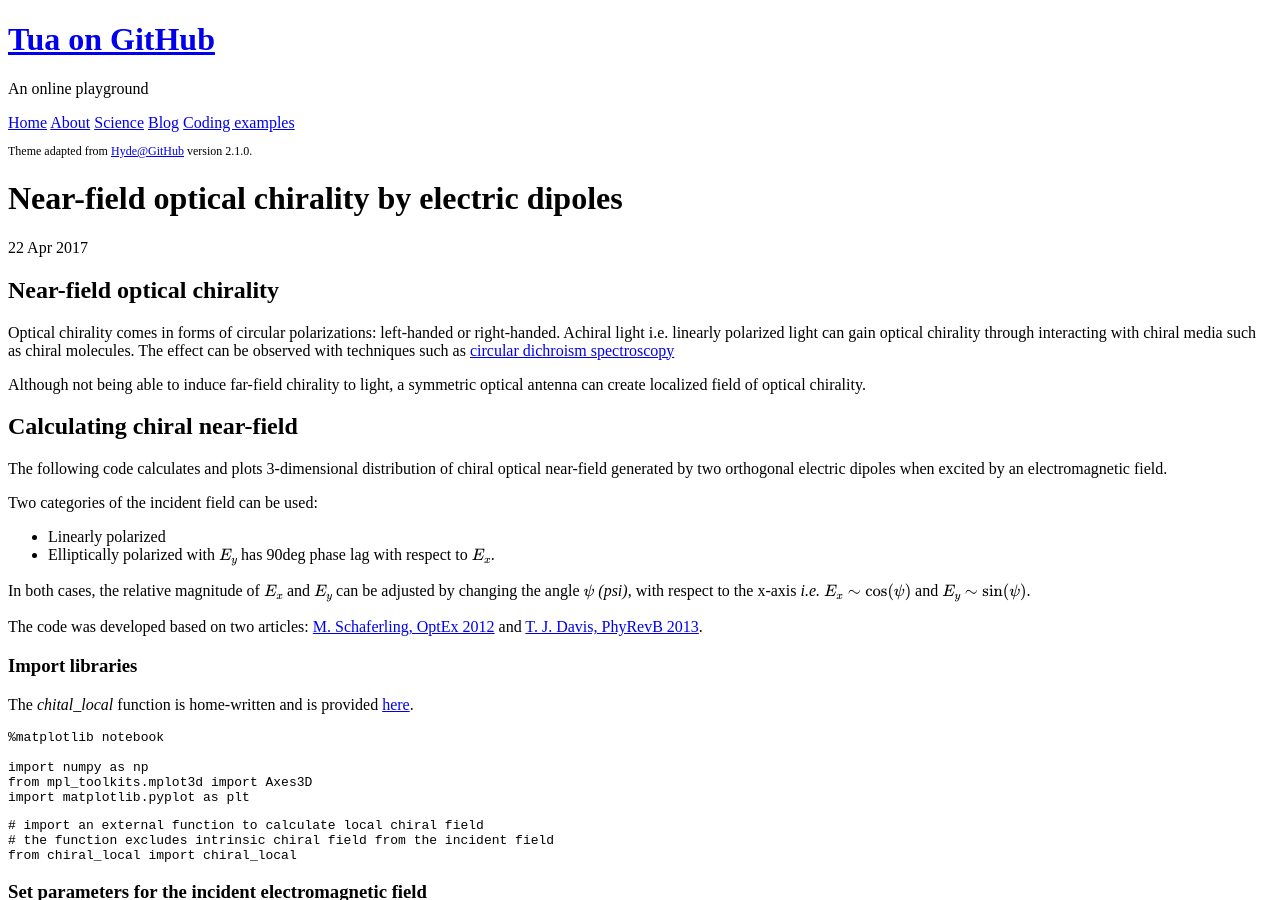
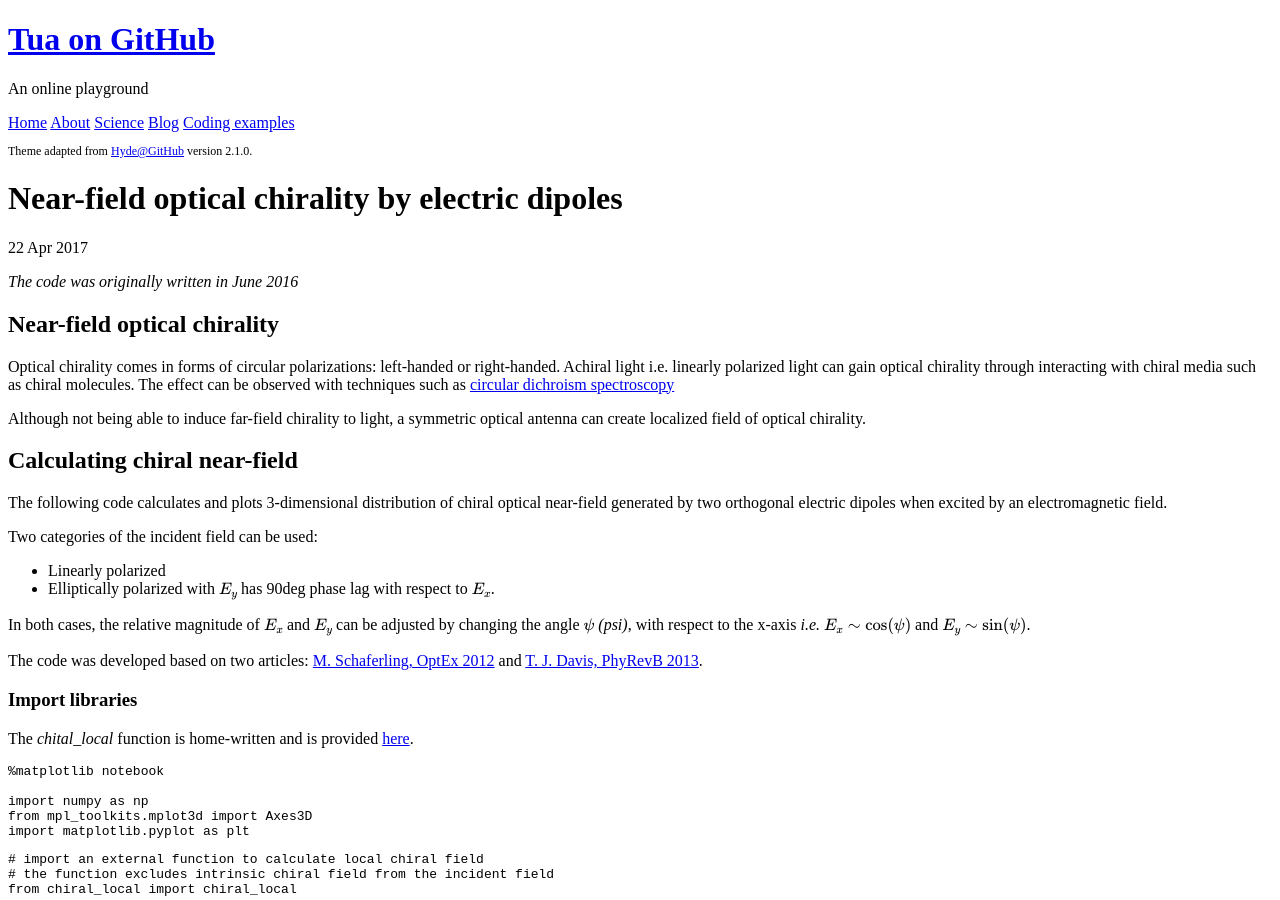
Before and after one commit to clumdee/clumdee.github.io_hyde, a Jekyll site: the page built from codes/_posts/2017-04-22-nearfield-optical-chirality.md, in a window 1280 px wide and 900 px high. Built offline with Jekyll 4.4.1, drawn with Linux system fonts in a browser that asks for light colours; formulas are drawn with MathJax 3.

Commit message:
nearfield chirality date update

```diff
--- a/codes/_posts/2017-04-22-nearfield-optical-chirality.md
+++ b/codes/_posts/2017-04-22-nearfield-optical-chirality.md
@@ -5,6 +5,7 @@ date: 2017-04-22
 categories: code_python
 ---
 
+*The code was originally written in June 2016*
 
 ## Near-field optical chirality
 
```
